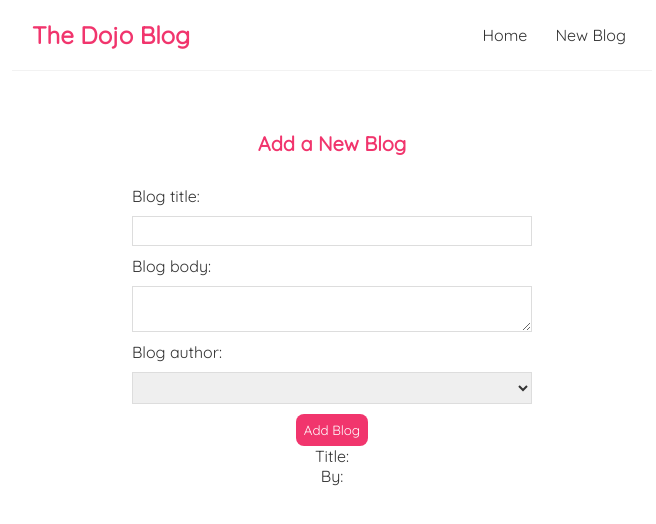
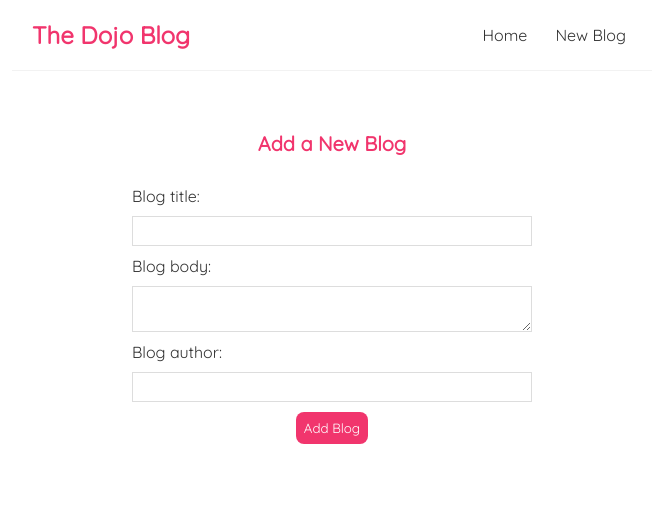
Before and after one commit to Cobby-a/First-Reactjs, a React (Create React App) app: page /create in a window 1280 px wide. Shown: the top 524 px of the page, without its empty margins (308-964 px from the left). Built offline with nearby package versions, Linux system fonts and the light colour scheme.

Commit message:
hosted the json server

```diff
--- a/src/BlogDetails.js
+++ b/src/BlogDetails.js
@@ -3,11 +3,11 @@ import useFetch from "./useFetch";
 
 const BlogDetails = () =>{
     const {id} = useParams();
-    const {data: blog, isPending, error} = useFetch('http://localhost:4000/blogs/' + id);
+    const {data: blog, isPending, error} = useFetch('https://my-blog-data-backend.onrender.com/blogs/' + id);
     const navigate = useNavigate();
 
     const handleClick = () => {
-        fetch ('http://localhost:4000/blogs/' + blog.id, {
+        fetch ('https://my-blog-data-backend.onrender.com/blogs/' + blog.id, {
             method: 'DELETE'
         }).then(()=>{
             navigate('/');
--- a/src/Create.js
+++ b/src/Create.js
@@ -14,7 +14,7 @@ const Create = ()=>{
         e.preventDefault();
         setISPending(true)
         const blog = {title, body, author}
-        fetch ('http://localhost:4000/blogs', {
+        fetch ('https://my-blog-data-backend.onrender.com/blogs', {
             method: 'POST',
             headers: {'Content-Type': 'application/json'},
             body: JSON.stringify(blog)
@@ -43,19 +43,17 @@ const Create = ()=>{
                 >
                 </textarea>
                 <label>Blog author:</label>
-                <select
+                <input
+                    type="text"
+                    required
                     value={author}
                     onChange={(e)=>setAuthor(e.target.value)}
-                >
-                    <option value=""></option>
-                    <option value="Cobby">Cobby</option>
-                    <option value="Yaa">Yaa</option>
-                </select>
+                />
                 {!isPending && <button>Add Blog</button>}
-                {isPending && <button disabled>Adding Blog...</button>}
-                <p>Title: {title}</p>
+                {isPending && <button disabled style={{background: "#D5D5D5", color: "#333333"}}>Adding Blog...</button>}
+                {/* <p>Title: {title}</p>
                 <p>{body}</p>
-                <p>By: {author}</p>
+                <p>By: {author}</p> */}
             </form>
         </div>
     )
--- a/src/Home.js
+++ b/src/Home.js
@@ -4,14 +4,14 @@ import useFetch from "./useFetch";
 
 const Home = () => {
 
-    const{data: blogs, error, isPending} = useFetch('http://localhost:4000/blogs')
+    const{data: blogs, error, isPending} = useFetch('https://my-blog-data-backend.onrender.com/blogs')
 
 // const [name, setName] = useState('Emma')
 
     return(
         <div className="home">
             {error && <div>{error}</div>}
-            {isPending && <div>is Loading ...</div>}
+            {isPending && <div>Loading ...</div>}
             {blogs && <BlogList blogs = {blogs} title="All Blogs!"/>}
             {/* <button onClick={()=>setName('Cobby')}>Change name</button>
             <p>{name}</p> */}
```
